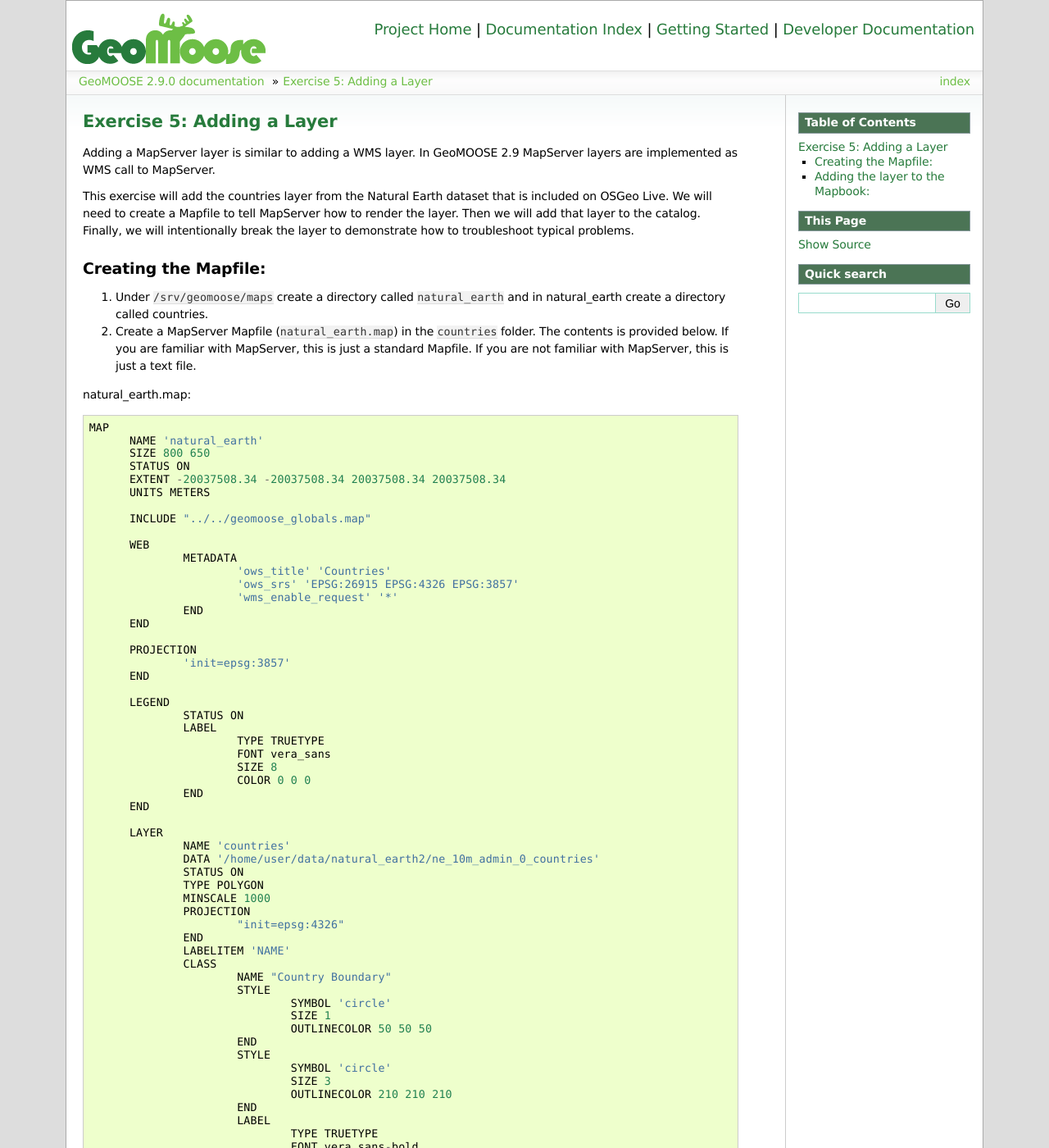
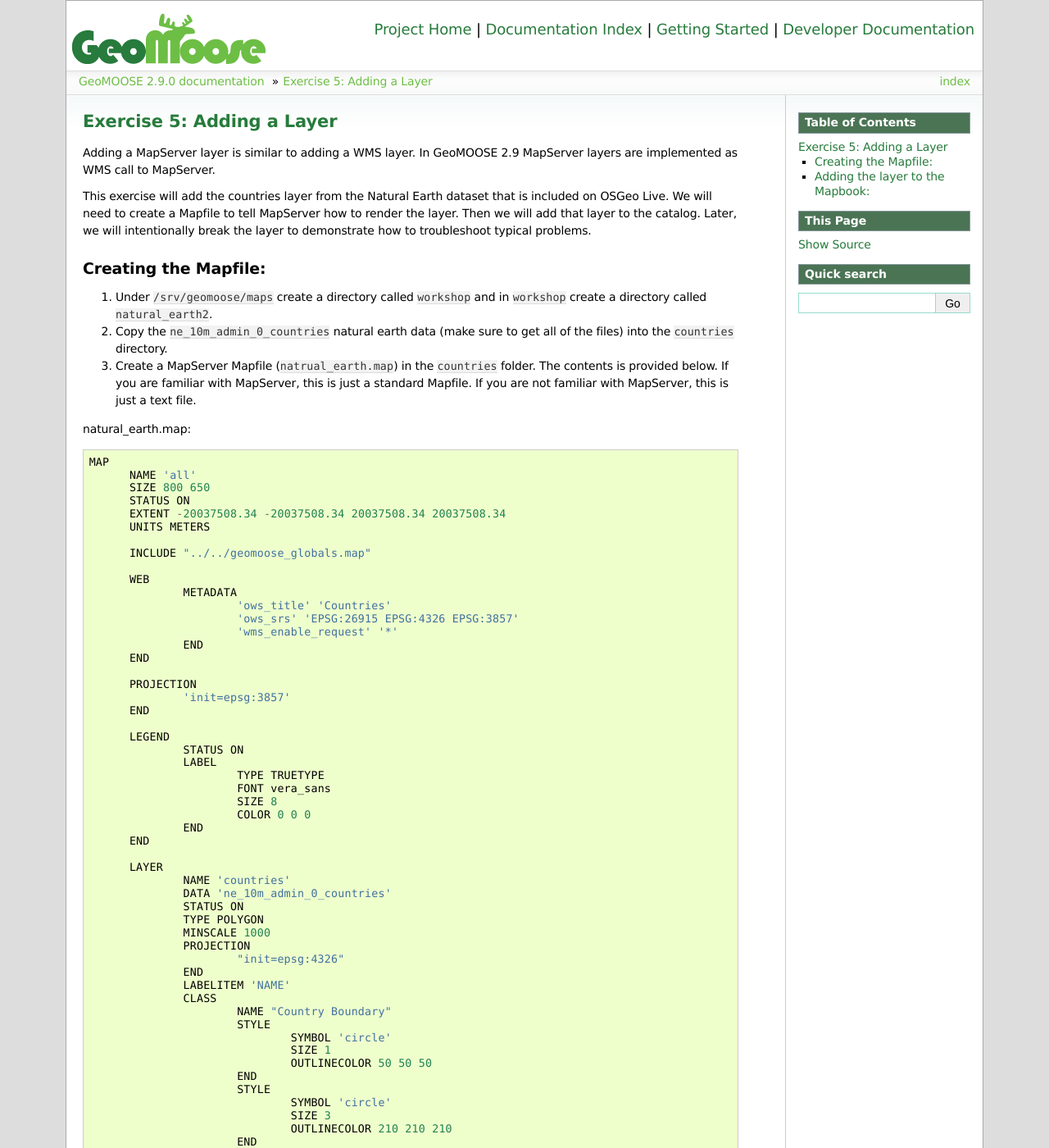
Before and after one commit to geomoose/geomoose-docs, a Sphinx documentation site: the page built from source/workshops/umgeocon2016/ex5.txt, in a window 1280 px wide and 1400 px high. Shown: the whole window at 82% size. Built offline with Sphinx 7.4.7, drawn with Linux system fonts in a browser that asks for light colours; pages that are not in the unit, such as notebooks, are missing from menus; some of the changed text lies outside the part shown.

Commit message:
Exercises 5 and 6

```diff
--- a/source/workshops/umgeocon2016/ex5.txt
+++ b/source/workshops/umgeocon2016/ex5.txt
@@ -4,19 +4,21 @@
 ==========================
 Adding a MapServer layer is similar to adding a WMS layer. In GeoMOOSE 2.9 MapServer layers are implemented as WMS call to MapServer.
 
-This exercise will add the countries layer from the Natural Earth dataset that is included on OSGeo Live. We will need to create a Mapfile to tell MapServer how to render the layer. Then we will add that layer to the catalog. Finally, we will intentionally break the layer to demonstrate how to troubleshoot typical problems.
+This exercise will add the countries layer from the Natural Earth dataset that is included on OSGeo Live. We will need to create a Mapfile to tell MapServer how to render the layer. Then we will add that layer to the catalog. Later, we will intentionally break the layer to demonstrate how to troubleshoot typical problems.
 
 Creating the Mapfile:
 ---------------------
 
-1. Under ``/srv/geomoose/maps`` create a directory called ``natural_earth`` and in natural_earth create a directory called countries.
+1. Under ``/srv/geomoose/maps`` create a directory called ``workshop`` and in ``workshop`` create a directory called ``natural_earth2``.
 
-2. Create a MapServer Mapfile (``natural_earth.map``) in the ``countries`` folder. The contents is provided below.  If you are familiar with MapServer, this is just a standard Mapfile. If you are not familiar with MapServer, this is just a text file.
+2. Copy the ``ne_10m_admin_0_countries`` natural earth data (make sure to get all of the files) into the ``countries`` directory.
+
+3. Create a MapServer Mapfile (``natrual_earth.map``) in the ``countries`` folder. The contents is provided below.  If you are familiar with MapServer, this is just a standard Mapfile. If you are not familiar with MapServer, this is just a text file.
 
 natural_earth.map::
 
   MAP
-	NAME 'natural_earth'
+	NAME 'all'
 	SIZE 800 650
 	STATUS ON
 	EXTENT -20037508.34 -20037508.34 20037508.34 20037508.34
@@ -48,7 +50,7 @@
 
 	LAYER
 		NAME 'countries'
-		DATA '/home/user/data/natural_earth2/ne_10m_admin_0_countries'
+		DATA 'ne_10m_admin_0_countries'
 		STATUS ON
 		TYPE POLYGON
 		MINSCALE 1000
@@ -88,16 +90,16 @@
 
 1. Open the mapbook in a text editor (``/srv/geomoose/conf/mapbook.xml``)
 
-2. Add the natural-earth map-source above the ``parcels`` map-source. Note: the order of the map-sources controls the default draw order of the layers.::
+2. Add the natural-earth map-source above the ``parcels`` map-source. A map-source tells GeoMOOSE how to connect to a data layer.  Note: the order of the map-sources controls the default draw order of the layers.::
 
-  <map-source name="natural_earth" type="mapserver" queryable="true">
-       <file>./workshop/natural_earth/natural_earth.map</file>
-       <layer name="countries"/>
-       <param name="TRANSPARENT" value="true"/>
-  </map-source>
+    <map-source name="natural_earth" type="mapserver" queryable="true">
+         <file>./workshop/natural_earth2/natural_earth.map</file>
+         <layer name="countries"/>
+         <param name="TRANSPARENT" value="true"/>
+    </map-source>
 
 
-3. Add the layer to the catalog.::
+3. Add the layer to the catalog section.::
 
    <layer title="Countries" src="natural_earth/countries" status="on"/>
 
```
Also changed, not shown: source/workshops/umgeocon2016/ex6.txt (added, +43 -0 lines), source/workshops/umgeocon2016/ex5-finished.png (added), source/workshops/umgeocon2016/ex6-finished.png (added).
